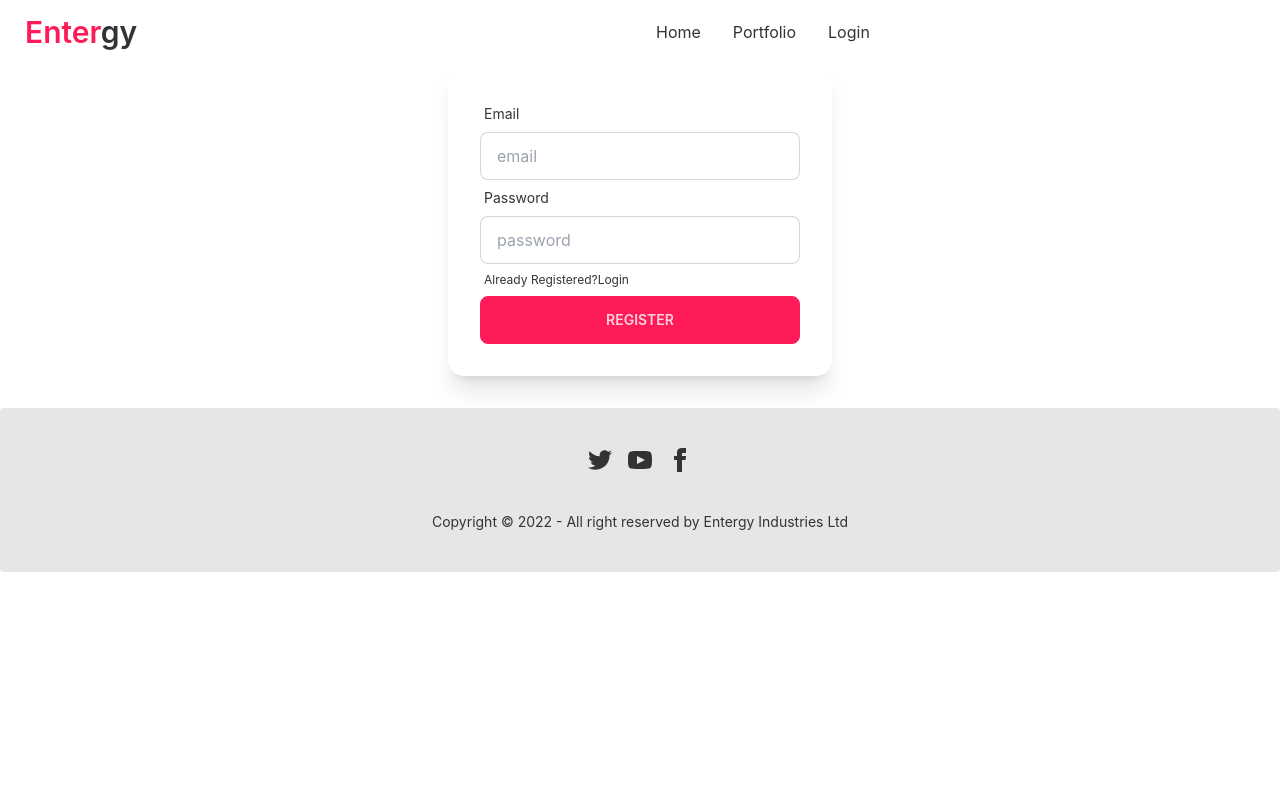
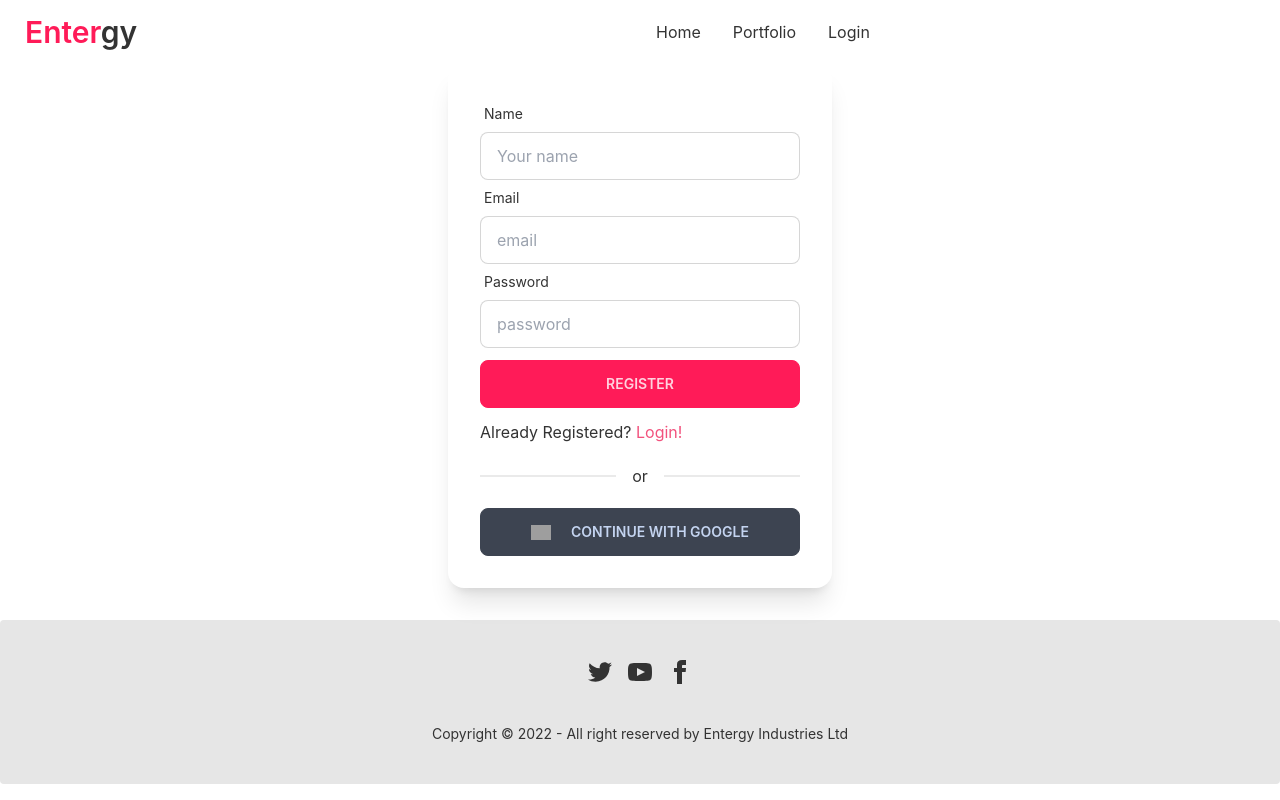
Before and after one commit to kmyeasin29/manufacturer-client, a React (Create React App) app: page /Registration in a window 1280 px wide. Built offline with nearby package versions, Linux system fonts and the light colour scheme; no server answers; grey boxes are pictures that could not be loaded.

Commit message:
auth done

```diff
--- a/package.json
+++ b/package.json
@@ -16,8 +16,10 @@
     "react": "^18.1.0",
     "react-dom": "^18.1.0",
     "react-firebase-hooks": "^5.0.3",
+    "react-hook-form": "^7.31.2",
     "react-router-dom": "^6.3.0",
     "react-scripts": "5.0.1",
+    "react-toastify": "^9.0.1",
     "web-vitals": "^2.1.4"
   },
   "scripts": {
--- a/src/pages/Auth/Login.js
+++ b/src/pages/Auth/Login.js
@@ -1,37 +1,96 @@
-import React from 'react';
-import { Link } from 'react-router-dom';
+import React, { useEffect } from 'react';
+import { Link, useLocation, useNavigate } from 'react-router-dom';
 import SocialLogin from '../shared/SocialLogin';
-
+import { useForm } from "react-hook-form";
+import { useSignInWithEmailAndPassword } from 'react-firebase-hooks/auth';
+import auth from '../../firbase.init';
 
 const Login = () => {
+    const [
+        signInWithEmailAndPassword,
+        user,
+        loading,
+        error,
+    ] = useSignInWithEmailAndPassword(auth);
+    const navigate=useNavigate();
+    const location = useLocation();
+    let from = location.state?.from?.pathname || "/";
+    const { register, formState: { errors }, handleSubmit } = useForm();
+    let signInError;
+
+    useEffect( () =>{
+        if (user) {
+            navigate(from, { replace: true });
+        }
+    }, [user, from, navigate])
+
+    if (loading) {
+        return <button class="btn btn-square loading"></button>
+    };
+    if (error) {
+        signInError = <p className='text-red-500'>{error?.message}</p>
+    }
+    const onSubmit = data => {
+        console.log(data)
+        signInWithEmailAndPassword(data.email, data.password)
+    };
     return (
         <div className='flex justify-center mb-8'>
             <div className="card w-96 bg-base-100 shadow-xl">
                 <div className="card-body">
-                    <form>
+                <h2 className="text-center text-2xl font-bold">Login</h2>
+                    <form onSubmit={handleSubmit(onSubmit)}>
                         <div className="form-control">
                             <label className="label">
                                 <span className="label-text">Email</span>
                             </label>
-                            <input type="text" placeholder="email" className="input input-bordered" />
+                            <input type="email" placeholder="email" className="input input-bordered"
+                                {...register("email",
+                                    {
+                                        required: {
+                                            value: true,
+                                            message: 'Email is required'
+                                        },
+                                        pattern: {
+                                            value: /[A-Za-z]{3}/,
+                                            message: 'Give the valid email'
+                                        }
+                                    }
+                                )}
+                            />
+                            {errors.email?.type === 'required' && <span className='text-red-500'>{errors.email.message}</span>}
+                            {errors.email?.type === 'pattern' && <span className='text-red-500'>{errors.email.message}</span>}
                         </div>
                         <div className="form-control">
+
                             <label className="label">
                                 <span className="label-text">Password</span>
                             </label>
-                            <input type="text" placeholder="password" className="input input-bordered" />
-                            <label className="label">
-                                <p href="#" className="text-decoration-none text-l label-text-alt link link-hover decoration-none">New in Entergy?
-                                    <Link className='text-decoration-none text-blue' to='/Registration'> Register</Link>
-                                </p>
-                            </label>
+                            <input type="text" placeholder="password" className="input input-bordered"
+                                {...register("password",
+                                    {
+                                        required: {
+                                            value: true,
+                                            message: 'Password is required'
+                                        },
+                                        minLength: {
+                                            value: 6,
+                                            message: 'Give at least 6 charecters'
+                                        }
+                                    }
+                                )}
+                            />
+                            {errors.password?.type === 'required' && <span className='text-red-500'>{errors.password.message}</span>}
+                            {errors.password?.type === 'minLength' && <span className='text-red-500'>{errors.password.message}</span>}
                         </div>
-                        <div className="card-actions justify-center ">
+                        {signInError}
+                        <div className="card-actions justify-center mt-3">
                             <button className="btn btn-primary w-full">Login</button>
                         </div>
+                        <p className='mt-3 fs-5'>New Here? <Link className='text-decoration-none pe-auto text-secondary' to='/Registration'>Register</Link></p>
                     </form>
 
-                    <div className="divider">OR</div>
+                    <div className="divider">or</div>
                     <SocialLogin></SocialLogin>
                 </div>
             </div>
--- a/src/pages/Auth/Registration.js
+++ b/src/pages/Auth/Registration.js
@@ -1,34 +1,103 @@
 import React from 'react';
 import { Link } from 'react-router-dom';
+import SocialLogin from '../shared/SocialLogin';
+import { useForm } from "react-hook-form";
+import { useCreateUserWithEmailAndPassword} from 'react-firebase-hooks/auth';
+import auth from '../../firbase.init';
 
 const Registration = () => {
+    const [
+        createUserWithEmailAndPassword,
+        user,
+        loading,
+        error,
+      ] = useCreateUserWithEmailAndPassword(auth);
+    const { register, formState: { errors }, handleSubmit } = useForm();
+    let signInError;
+
+    if (loading) {
+        return <button class="btn btn-square loading"></button>
+    };
+    if (error) {
+        signInError = <p className='text-red-500'>{error?.message}</p>
+    }
+    const onSubmit = data => {
+        console.log(data)
+        createUserWithEmailAndPassword(data.email, data.password)
+    };
     return (
         <div className='flex justify-center mb-8'>
             <div className="card w-96 bg-base-100 shadow-xl">
                 <div className="card-body">
-                    <form>
+                    <form onSubmit={handleSubmit(onSubmit)}>
+                        <div className="form-control">
+                            <label className="label">
+                                <span className="label-text">Name</span>
+                            </label>
+                            <input type="text" placeholder="Your name" className="input input-bordered"
+                                {...register("name",
+                                    {
+                                        required: {
+                                            value: true,
+                                            message: 'Name is required'
+                                        }
+                                    }
+                                )}
+                            />
+                            {errors.name?.type === 'required' && <span className='text-red-500'>{errors.name.message}</span>}
+                        </div>
                         <div className="form-control">
                             <label className="label">
                                 <span className="label-text">Email</span>
                             </label>
-                            <input type="text" placeholder="email" className="input input-bordered" />
+                            <input type="email" placeholder="email" className="input input-bordered"
+                                {...register("email",
+                                    {
+                                        required: {
+                                            value: true,
+                                            message: 'Email is required'
+                                        },
+                                        pattern: {
+                                            value: /[A-Za-z]{3}/,
+                                            message: 'Give the valid email'
+                                        }
+                                    }
+                                )}
+                            />
+                            {errors.email?.type === 'required' && <span className='text-red-500'>{errors.email.message}</span>}
+                            {errors.email?.type === 'pattern' && <span className='text-red-500'>{errors.email.message}</span>}
                         </div>
                         <div className="form-control">
+
                             <label className="label">
                                 <span className="label-text">Password</span>
                             </label>
-                            <input type="text" placeholder="password" className="input input-bordered" />
-                            <label className="label">
-                                <p className="label-text-alt link link-hover text-decoration-none">Already Registered?
-                                    <Link to='/login'>Login</Link>
-                                </p>
-                            </label>
+                            <input type="text" placeholder="password" className="input input-bordered"
+                                {...register("password",
+                                    {
+                                        required: {
+                                            value: true,
+                                            message: 'Password is required'
+                                        },
+                                        minLength: {
+                                            value: 6,
+                                            message: 'Give at least 6 charecters'
+                                        }
+                                    }
+                                )}
+                            />
+                            {errors.password?.type === 'required' && <span className='text-red-500'>{errors.password.message}</span>}
+                            {errors.password?.type === 'minLength' && <span className='text-red-500'>{errors.password.message}</span>}
                         </div>
-                        <div className="card-actions justify-center ">
+                        {signInError}
+                        <div className="card-actions justify-center mt-3">
                             <button className="btn btn-primary w-full">Register</button>
                         </div>
+                        <p className='mt-3 fs-5'>Already Registered? <Link className='text-decoration-none pe-auto text-secondary' to='/login'>Login!</Link></p>
                     </form>
 
+                    <div className="divider">or</div>
+                    <SocialLogin></SocialLogin>
                 </div>
             </div>
         </div>
--- a/src/pages/shared/Navbar/Navbar.js
+++ b/src/pages/shared/Navbar/Navbar.js
@@ -1,19 +1,25 @@
+import { signOut } from 'firebase/auth';
 import React from 'react';
+import { useAuthState } from 'react-firebase-hooks/auth';
 import { Link } from 'react-router-dom';
-import logo from '../../../images/logo.jpg'
+import auth from '../../../firbase.init';
 
 const Navbar = () => {
+    const [user, loading, error] = useAuthState(auth);
+    const handleSignOut=()=>{
+        signOut(auth);
+    }
     return (
         <div className="navbar bg-base-100">
             <div className="navbar-start">
                 <div className="dropdown">
-                    <label tabindex="0" className="btn btn-ghost lg:hidden">
+                    <label tabIndex="0" className="btn btn-ghost lg:hidden">
                         <svg xmlns="https://i.ibb.co/WvnL3qx/logo.jpg" className="h-5 w-5" fill="none" viewBox="0 0 24 24" stroke="currentColor"><path stroke-linecap="round" stroke-linejoin="round" stroke-width="2" d="M4 6h16M4 12h8m-8 6h16" /></svg>
                     </label>
-                    <ul tabindex="0" className="menu menu-compact dropdown-content mt-3 p-2 shadow bg-base-100 rounded-box w-52">
+                    <ul tabIndex="0" className="menu menu-compact dropdown-content mt-3 p-2 shadow bg-base-100 rounded-box w-52">
                         <li><Link to='/'>Home</Link></li>
                         <li><Link to='/portfolio'>Portfolio</Link></li>
-                        <li><Link to='/login'>Login</Link></li>
+                        <li>{user? <button class="btn btn-ghost">Logout</button>:<Link to='/login'>Login</Link>}</li>
                     </ul>
                 </div>
                 <a className="btn btn-ghost normal-case text-xl">
@@ -24,7 +30,7 @@ const Navbar = () => {
                 <ul className="menu menu-horizontal p-0">
                     <li><Link to='/'>Home</Link></li>
                     <li><Link to='/portfolio'>Portfolio</Link></li>
-                    <li><Link to='/login'>Login</Link></li>
+                    <li>{user? <button class="btn btn-ghost" onClick={handleSignOut}>Logout</button>:<Link to='/login'>Login</Link>}</li>
                 </ul>
             </div>
         </div>
```
Also changed, not shown: src/App.js (+8 -1 lines), src/pages/Auth/RequireAuth.js (added, +19 -0 lines), 1 other file (tests, documents, lock files or other folders).
